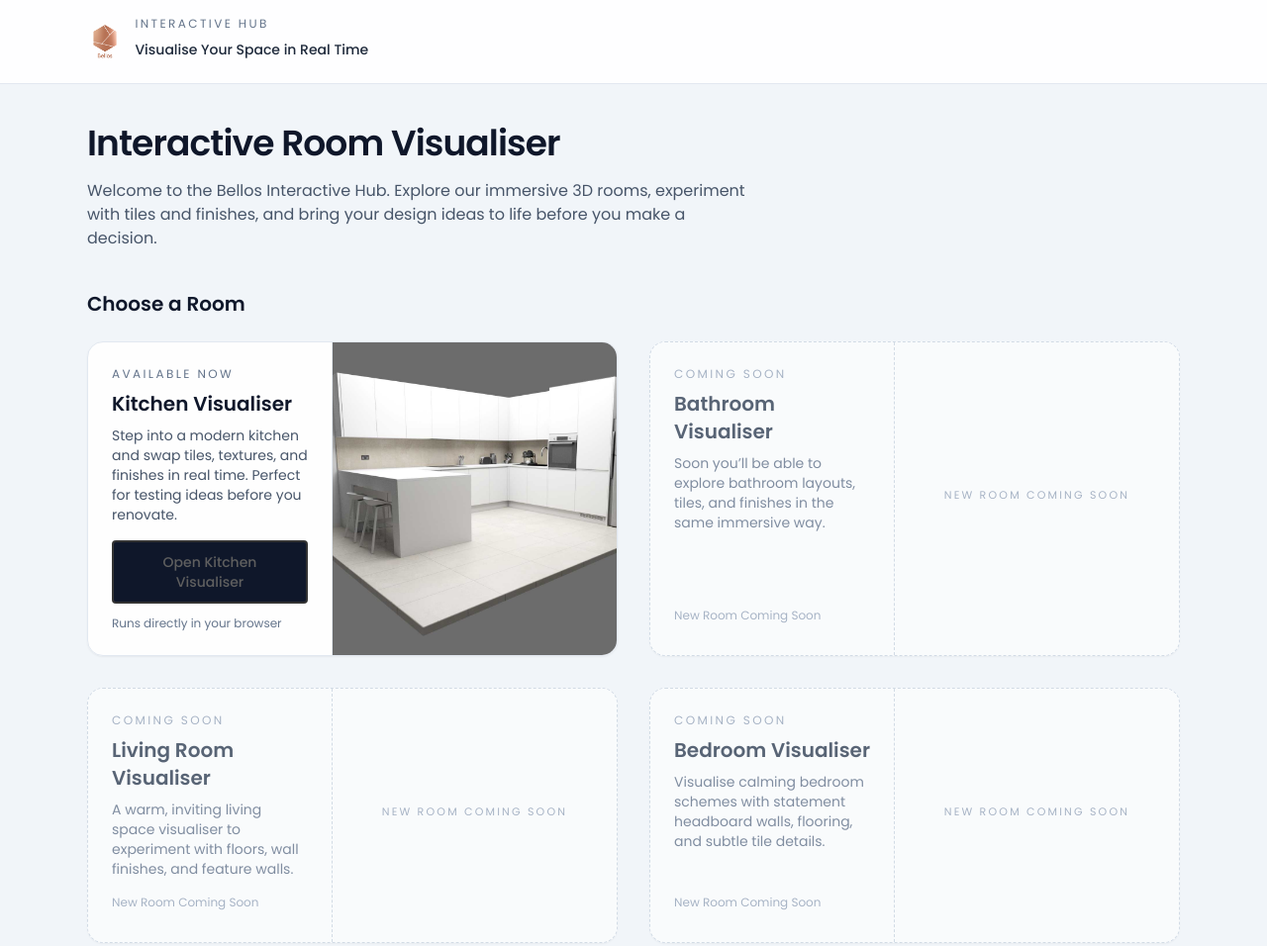
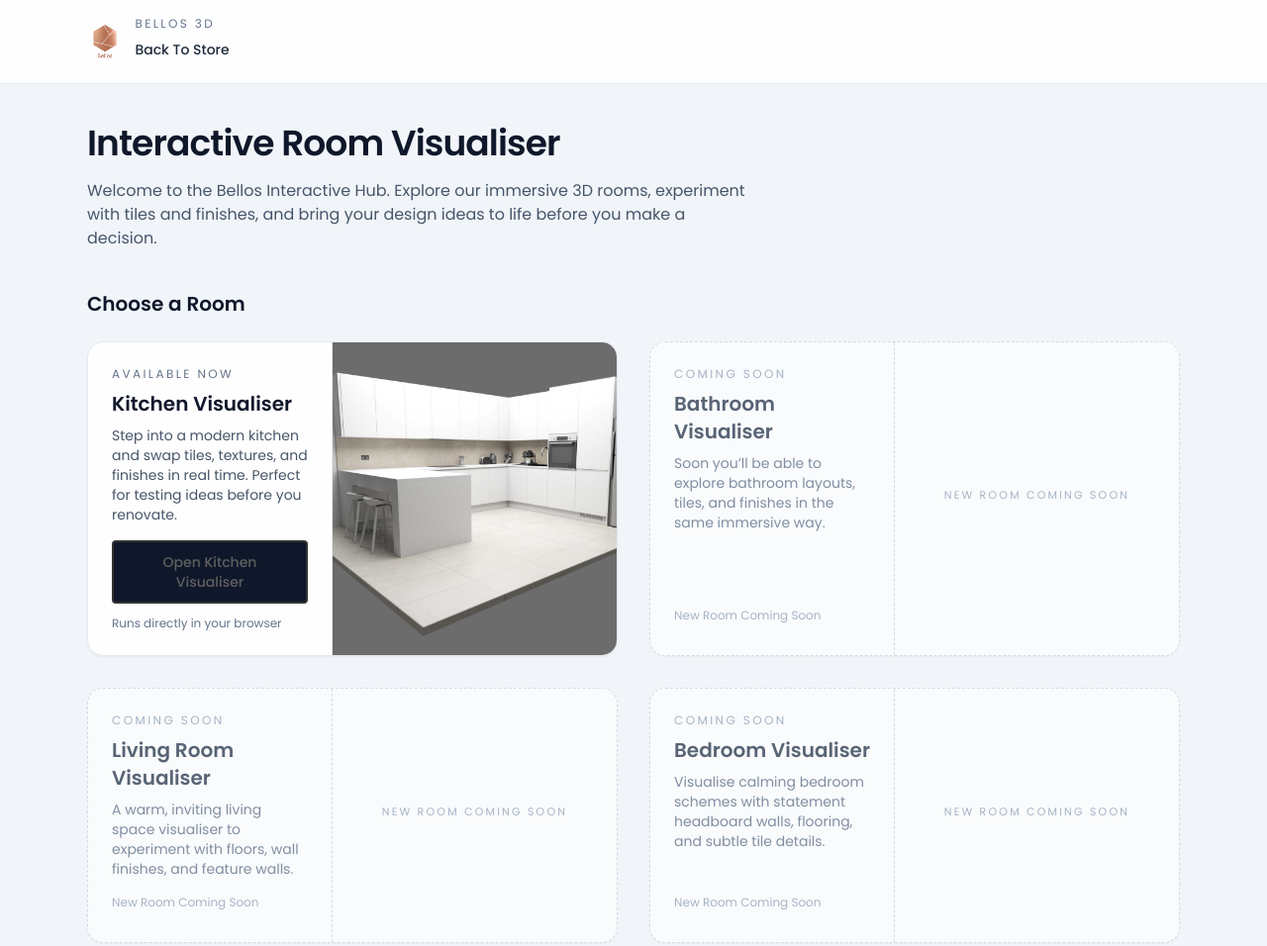
Before and after one commit to mango-django/bellos-kitchen, a website built with Vite: page index.html in a window 1280 px wide. Shown: the top 956 px of the page at 99% size. Built offline with nearby package versions, Linux system fonts and the light colour scheme; files whose address does not match are found by name.

Commit message:
Update Back to Store href Link

```diff
--- a/index.html
+++ b/index.html
@@ -38,8 +38,8 @@
               class="h-10 w-auto"
             />
             <div class="hidden sm:block">
-              <p class="text-xs uppercase tracking-[0.2em] text-slate-500">Interactive Hub</p>
-              <p class="text-sm font-medium text-slate-800">Visualise Your Space in Real Time</p>
+              <p class="text-xs uppercase tracking-[0.2em] text-slate-500">Bellos 3D</p>
+              <a href="https://bellosbespoketiles.co.uk"><p class="text-sm font-medium text-slate-800">Back To Store</p></a>
             </div>
           </div>
         </div>
```
